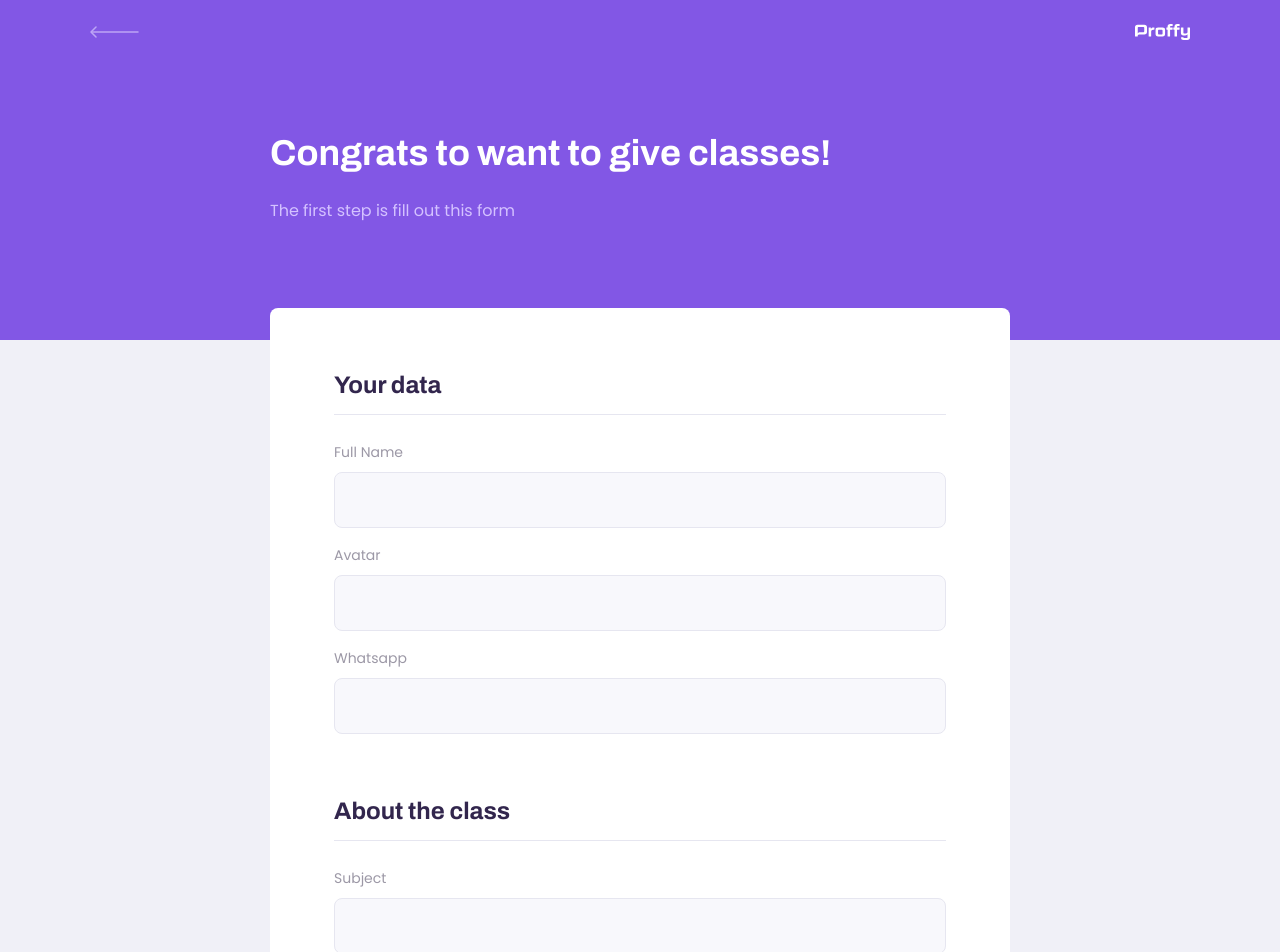
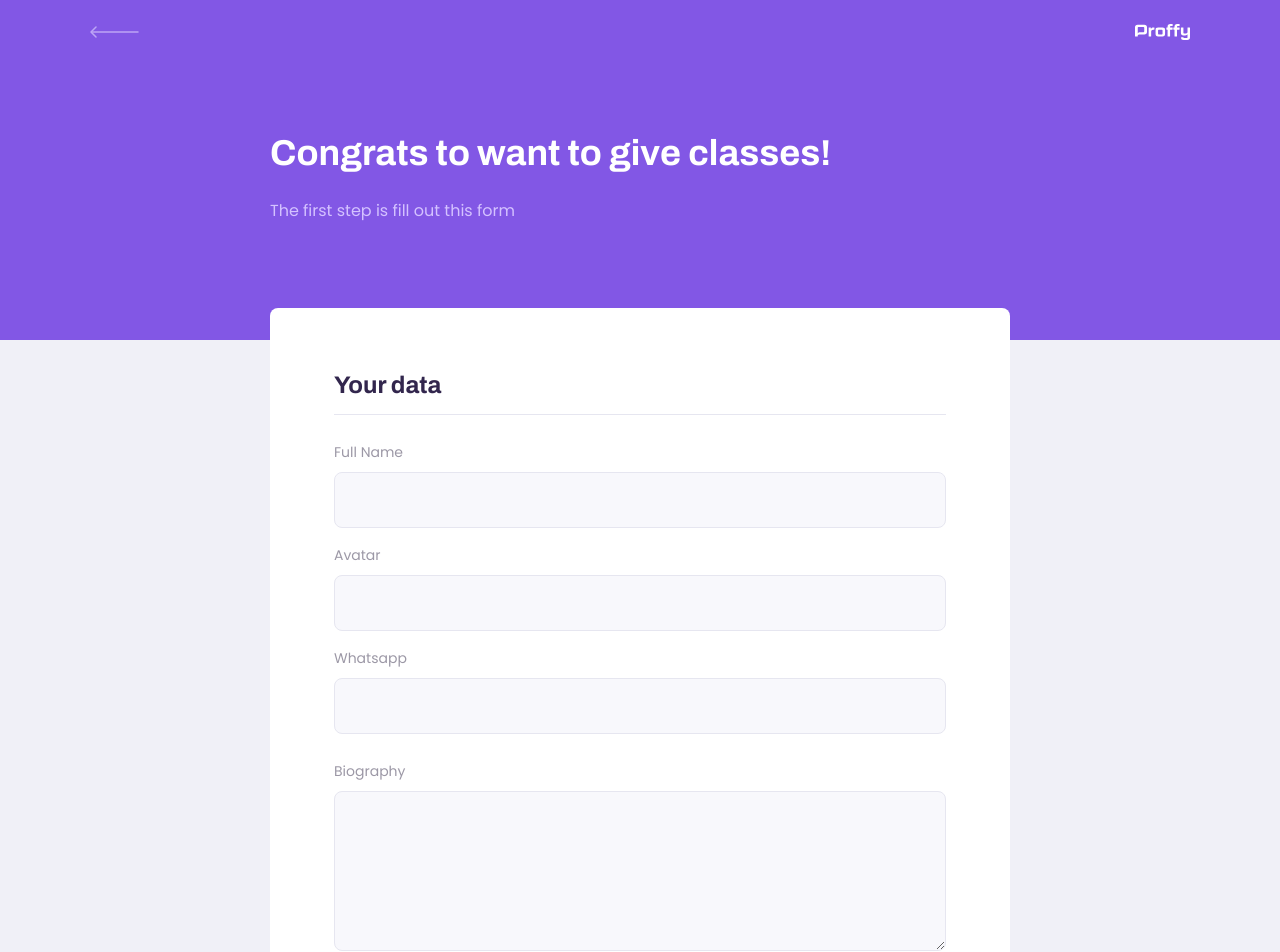
Before and after one commit to NatalNW/proffy, a React (Create React App) app in the folder web/: page /teach in a window 1280 px wide. Shown: the top 952 px of the page. Built offline with nearby package versions, Linux system fonts and the light colour scheme.

Commit message:
create a textarea component

```diff
--- /dev/null
+++ b/web/src/components/TextArea/index.tsx
@@ -0,0 +1,19 @@
+import React, { TextareaHTMLAttributes } from 'react';
+
+import './style.css'
+
+interface TextareaProps extends TextareaHTMLAttributes<HTMLTextAreaElement> {
+    name: string;
+    label: string;
+}
+
+const Textarea: React.FC<TextareaProps> = ({ label, name, ...rest }) => {
+    return (
+        <div className="textarea-block">
+            <label htmlFor={name}>{label}</label>
+            <textarea id={name} {...rest}/>
+        </div>
+    );
+}
+
+export default Textarea;
--- /dev/null
+++ b/web/src/components/TextArea/style.css
@@ -0,0 +1,32 @@
+.textarea-block {
+    position: relative;
+}
+
+.textarea-block label {
+    font-size: 1.4rem;
+}
+
+.textarea-block textarea {
+    width: 100%;
+    height: 16rem;
+    min-height: 8rem;
+    margin-top: 0.8rem;
+    border-radius: 0.8rem;
+    background: var(--color-input-background);
+    border: 1px solid var(--color-line-in-white);
+    outline: 0;
+    resize: vertical;
+    padding: 1.2rem 1.6rem;
+    font: 1.6rem Archivo;
+}
+
+.textarea-block:focus-within::after {
+    width: calc(100% - 3.2rem);
+    height: 2px;
+    content: '';
+    background: var(--color-primary-light);
+    position: absolute;
+    left: 1.6rem;
+    right: 1.6rem;
+    bottom: 7px;
+}
--- a/web/src/pages/Teacher/Form/index.tsx
+++ b/web/src/pages/Teacher/Form/index.tsx
@@ -4,6 +4,7 @@
 
 import warningIcon from '../../../assets/images/icons/warning.svg';
 import './style.css'
+import Textarea from '../../../components/TextArea';
 
 function TeacherForm() {
     return (
@@ -19,6 +20,7 @@
                     <Input name="name" label="Full Name" />
                     <Input name="avatar" label="Avatar" />
                     <Input name="whatsapp" label="Whatsapp" />
+                    <Textarea name="bio" label="Biography"/>
                 </fieldset>
                 <fieldset>
                     <legend>About the class</legend>
--- a/web/src/pages/Teacher/Form/style.css
+++ b/web/src/pages/Teacher/Form/style.css
@@ -36,6 +36,10 @@
     width: 100%;
     padding-bottom: 1.6rem;
     border-bottom: 1px solid var(--color-line-in-white);
+}
+
+#page-teacher-form main fieldset .input-block + .textarea-block {
+    margin-top: 2.4rem;
 }
 
 #page-teacher-form main label {
```
